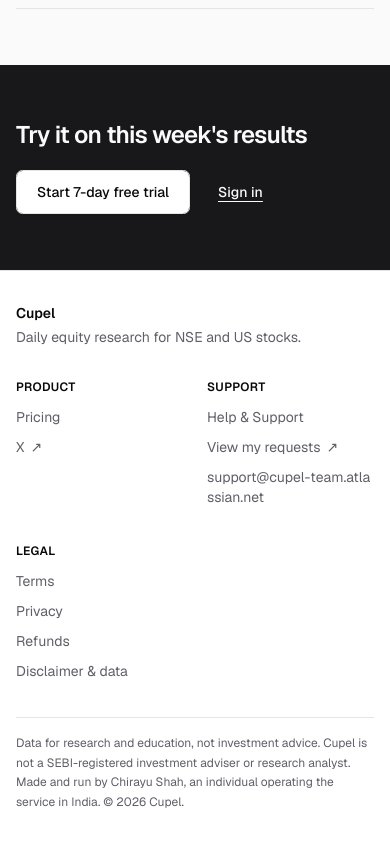
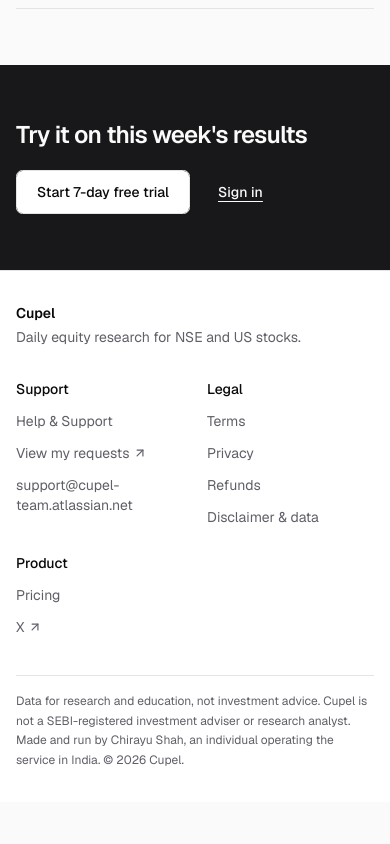
Before and after one commit to nileshshah1807-sys/ai_stock_screener, a Next.js app in the folder dashboard/: page / in a window 390 px wide. Shown: the part 4806-5650 px from the top of the page. After the commit the page ends 5608 px from the top, so only its background shows below. Built offline with nearby package versions, Linux system fonts and the light colour scheme; no server answers; the database is empty.

Commit message:
style(dashboard): footer polish: lists named not headed, phone columns balanced, drawn arrow icon, 32px targets; help requests copy

```diff
--- a/dashboard/app/(billing)/help/page.tsx
+++ b/dashboard/app/(billing)/help/page.tsx
@@ -58,8 +58,8 @@ export default async function HelpPage() {
         )}
         <p className="text-sm text-muted-foreground">
           Already wrote to us?{" "}
-          <a href={LEGAL.requestsUrl} target="_blank" rel="noopener" className={LINK}>View my requests<span className="sr-only"> (opens in a new tab)</span></a>
-          . Tickets can also be tracked by email: every reply comes to your inbox.
+          <a href={LEGAL.requestsUrl} target="_blank" rel="noopener" className={LINK}>View my requests<span className="sr-only"> (opens in a new tab)</span></a>{" "}
+          to follow your tickets. Every reply also reaches your inbox.
         </p>
       </section>
     </div>
--- a/dashboard/components/site-footer.tsx
+++ b/dashboard/components/site-footer.tsx
@@ -1,5 +1,6 @@
+import { ArrowUpRight } from "lucide-react";
 import Link from "next/link";
-import type { ReactNode } from "react";
+import { useId, type ReactNode } from "react";
 
 import { LEGAL, LEGAL_PAGES } from "@/lib/legal";
 import { cn } from "@/lib/utils";
@@ -7,23 +8,26 @@ import { cn } from "@/lib/utils";
 const X_URL = "https://x.com/ChirayuShah2103";
 
 const LINK =
-  "inline-flex items-center gap-1.5 rounded-sm py-1 underline-offset-2 hover:text-foreground hover:underline focus-visible:outline-none focus-visible:ring-2 focus-visible:ring-ring focus-visible:ring-offset-2 focus-visible:ring-offset-card";
+  "inline-flex items-center gap-1 rounded-sm py-1.5 underline-offset-2 hover:text-foreground hover:underline focus-visible:outline-none focus-visible:ring-2 focus-visible:ring-ring focus-visible:ring-offset-2 focus-visible:ring-offset-card";
 
 /** A link that leaves the site: new tab, announced as such. */
 function ExternalLink({ href, children }: { href: string; children: ReactNode }) {
   return (
     <a href={href} target="_blank" rel="noopener" className={LINK}>
       {children}
+      <ArrowUpRight aria-hidden className="size-3.5" />
       <span className="sr-only"> (opens in a new tab)</span>
     </a>
   );
 }
 
-function Group({ title, children }: { title: string; children: ReactNode }) {
+/** A column of links. Its title names the list; it is not a heading, so it stays out of the page's outline. */
+function Group({ title, className, children }: { title: string; className?: string; children: ReactNode }) {
+  const id = useId();
   return (
-    <div>
-      <h2 className="text-xs font-semibold uppercase tracking-wide text-foreground">{title}</h2>
-      <ul className="mt-2 grid gap-0.5 text-sm">{children}</ul>
+    <div className={className}>
+      <p id={id} className="text-sm font-medium text-foreground">{title}</p>
+      <ul aria-labelledby={id} className="mt-1.5 grid text-sm">{children}</ul>
     </div>
   );
 }
@@ -42,24 +46,20 @@ export function SiteFooter({ width = "max-w-3xl px-4", children }: { width?: str
             <p className="text-sm font-semibold text-foreground">{LEGAL.service}</p>
             <p className="mt-1 max-w-xs text-sm">Daily equity research for NSE and US stocks.</p>
           </div>
-          <Group title="Product">
+          <Group title="Support" className="col-start-1 sm:col-start-auto">
+            <li><Link href="/help" className={LINK}>Help &amp; Support</Link></li>
+            <li>
+              <ExternalLink href={LEGAL.requestsUrl}>View my requests</ExternalLink>
+            </li>
+            <li><a href={`mailto:${LEGAL.contactEmail}`} className={cn(LINK, "[overflow-wrap:anywhere]")}>{LEGAL.contactEmail}</a></li>
+          </Group>
+          <Group title="Product" className="col-start-1 sm:col-start-auto">
             <li><Link href="/pricing" className={LINK}>Pricing</Link></li>
             <li>
-              <ExternalLink href={X_URL}>
-                X<span aria-hidden>↗</span>
-              </ExternalLink>
+              <ExternalLink href={X_URL}>X</ExternalLink>
             </li>
           </Group>
-          <Group title="Support">
-            <li><Link href="/help" className={LINK}>Help &amp; Support</Link></li>
-            <li>
-              <ExternalLink href={LEGAL.requestsUrl}>
-                View my requests<span aria-hidden>↗</span>
-              </ExternalLink>
-            </li>
-            <li><a href={`mailto:${LEGAL.contactEmail}`} className={cn(LINK, "break-all")}>{LEGAL.contactEmail}</a></li>
-          </Group>
-          <Group title="Legal">
+          <Group title="Legal" className="col-start-2 row-span-2 row-start-2 sm:col-start-auto sm:row-span-1 sm:row-start-auto">
             {LEGAL_PAGES.map((link) => (
               <li key={link.href}><Link href={link.href} className={LINK}>{link.label}</Link></li>
             ))}
```
